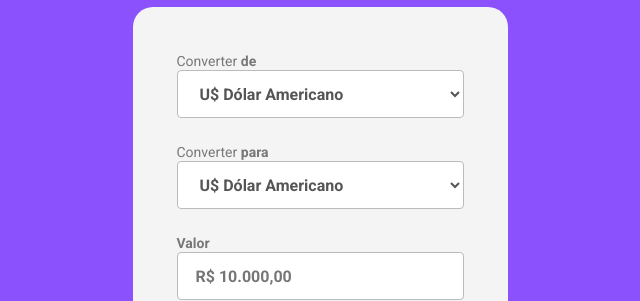
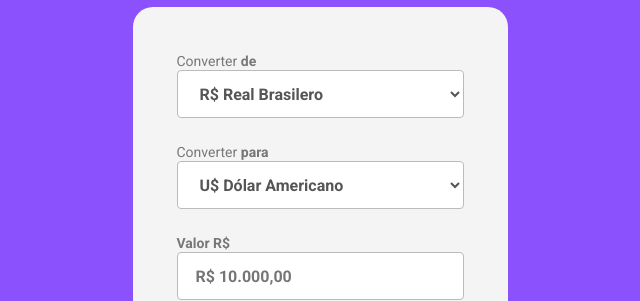
Before and after one commit to ivisonalvesdev/Conversor-de-moedas, a plain HTML site: page index.html in a window 1280 px wide. Shown: the part 333-634 px from the top of the page, 320-960 px from the left. Drawn offline with Linux system fonts and the light colour scheme; a web font is replaced by a local one.

Commit message:
Ultima Atualização

```diff
--- a/index.html
+++ b/index.html
@@ -19,9 +19,9 @@
             Converter <b>de</b>
 
             <select class="currency-select-up">
+                <option value="real-1">R$ Real Brasilero</option>
+                <option value="euro-1">€ Euro </option>
                 <option value="dolar-1">U$ Dólar Americano </option>
-                <option value="euro-1">€ Euro </option>
-                <option value="real-1">R$ Real Brasilero</option>
             </select>
 
         </label>
@@ -38,7 +38,7 @@
         </label>
 
         <label>
-            <b>Valor</b>
+            <b>Valor R$</b>
 
                 <input class="input-currency" placeholder="R$ 10.000,00">
         </label>
```
